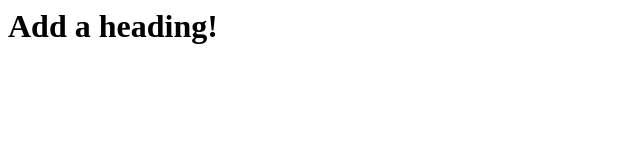
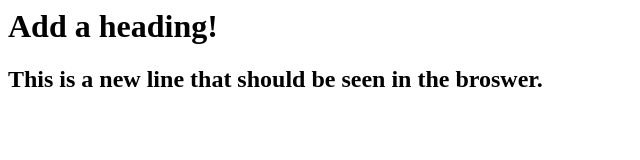
Before and after one commit to SaidMayan/lesson_8_02_28_19_repo, a plain HTML site: page index.html in a window 1280 px wide. Shown: the whole page, without its empty margins (0-640 px from the left). Drawn offline with Linux system fonts and the light colour scheme.

Commit message:
update remote repo

```diff
--- a/index.html
+++ b/index.html
@@ -1 +1,3 @@
 <h1> Add a heading!</h1>
+
+<h2> This is a new line that should be seen in the broswer.</h2>
```
